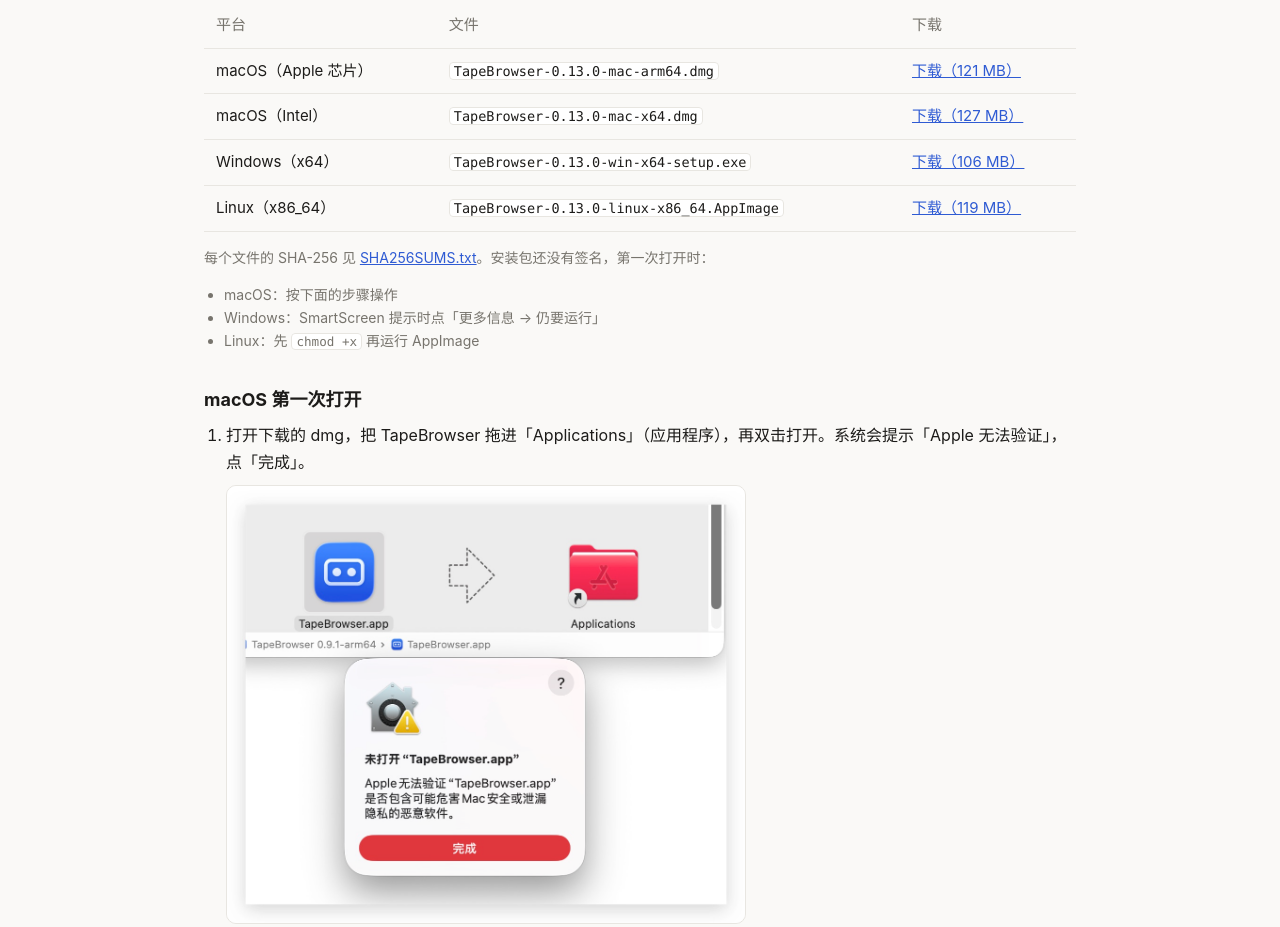
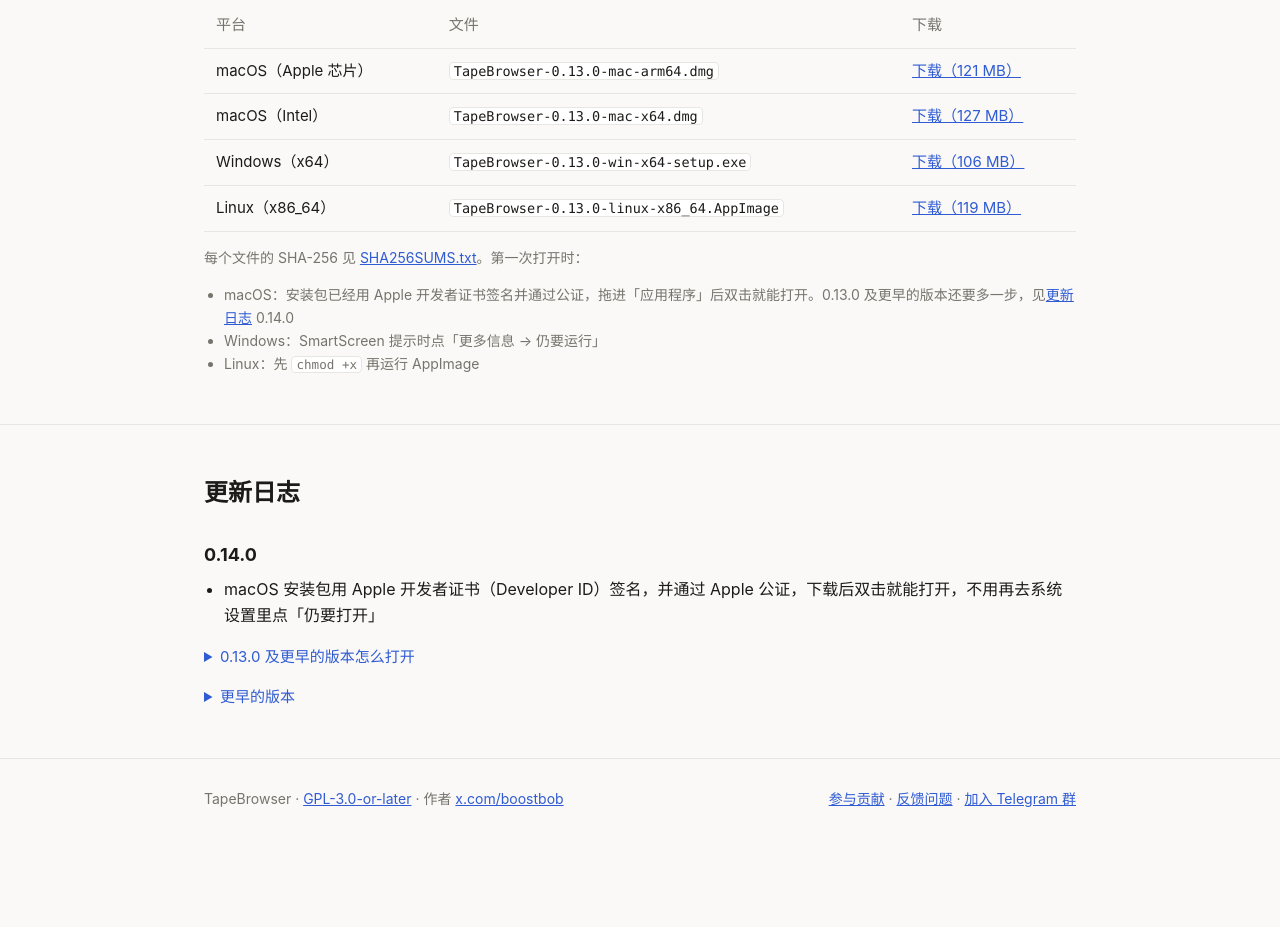
Before and after one commit to trytotapeout/TapeBrowser, an Electron app: page github_pages/index.html in a window 1280 px wide. Shown: the part 2050-2977 px from the top of the page. After the commit the page ends 2900 px from the top, so only its background shows below. Drawn offline with Linux system fonts and the light colour scheme.

Commit message:
Sign and notarize the mac build with Developer ID
Turn on hardened runtime with a JIT-only entitlement and let
electron-builder pick the Developer ID certificate from the keychain.
Notarization runs when APPLE_KEYCHAIN_PROFILE is set.

Keep the Open Anyway steps for 0.13.0 and earlier under the 0.14.0
changelog entry, and collapse older changelog entries by default.

```diff
--- a/github_pages/index.html
+++ b/github_pages/index.html
@@ -81,15 +81,27 @@
           </tbody>
         </table>
         <div class="hint">
-          <p>每个文件的 SHA-256 见 <a href="https://github.com/trytotapeout/TapeBrowser/releases/download/v0.13.0/SHA256SUMS.txt">SHA256SUMS.txt</a>。安装包还没有签名，第一次打开时：</p>
+          <p>每个文件的 SHA-256 见 <a href="https://github.com/trytotapeout/TapeBrowser/releases/download/v0.13.0/SHA256SUMS.txt">SHA256SUMS.txt</a>。第一次打开时：</p>
           <ul>
-            <li>macOS：按下面的步骤操作</li>
+            <li>macOS：安装包已经用 Apple 开发者证书签名并通过公证，拖进「应用程序」后双击就能打开。0.13.0 及更早的版本还要多一步，见<a href="#changelog">更新日志</a> 0.14.0</li>
             <li>Windows：SmartScreen 提示时点「更多信息 → 仍要运行」</li>
             <li>Linux：先 <code>chmod +x</code> 再运行 AppImage</li>
           </ul>
         </div>
+      </div>
+    </section>
 
-        <h3 class="steps-title">macOS 第一次打开</h3>
+    <section id="changelog" class="log" aria-labelledby="changelog-title">
+      <div class="wrap">
+        <h2 id="changelog-title">更新日志</h2>
+
+        <h3>0.14.0</h3>
+        <ul>
+          <li>macOS 安装包用 Apple 开发者证书（Developer ID）签名，并通过 Apple 公证，下载后双击就能打开，不用再去系统设置里点「仍要打开」</li>
+        </ul>
+        <details class="older-mac">
+          <summary>0.13.0 及更早的版本怎么打开</summary>
+            <p>0.13.0 及更早的版本第一次打开时：</p>
             <ol class="steps">
               <li>
                 <p>打开下载的 dmg，把 TapeBrowser 拖进「Applications」（应用程序），再双击打开。系统会提示「Apple 无法验证」，点「完成」。</p>
@@ -101,12 +113,10 @@
               </li>
             </ol>
             <p class="hint">如果提示的是「已损坏，无法打开」（0.9.0 及更早的版本会这样），在终端运行 <code>xattr -dr com.apple.quarantine /Applications/TapeBrowser.app</code> 后再打开。</p>
-      </div>
-    </section>
+        </details>
 
-    <section id="changelog" class="log" aria-labelledby="changelog-title">
-      <div class="wrap">
-        <h2 id="changelog-title">更新日志</h2>
+        <details class="older">
+          <summary>更早的版本</summary>
 
         <h3>0.13.0 <span class="date">2026-10-09</span></h3>
         <ul>
@@ -207,6 +217,7 @@
           <li>页内查找、缩放、历史记录和书签</li>
           <li>网站信息面板；本机内容缓存，读链失败时用缓存兜底</li>
         </ul>
+        </details>
       </div>
     </section>
 
--- a/github_pages/style.css
+++ b/github_pages/style.css
@@ -53,7 +53,6 @@ th { color: var(--muted); font-weight: 500; }
 .hint { color: var(--muted); font-size: 14px; }
 .hint ul { margin: 8px 0 0; padding-left: 20px; }
 
-.steps-title { font-size: 18px; margin: 32px 0 8px; }
 .steps { margin: 0; padding-left: 22px; }
 .steps li { margin: 0 0 24px; }
 .steps p { margin: 0 0 10px; }
@@ -63,6 +62,11 @@ th { color: var(--muted); font-weight: 500; }
 .log h3 .date { color: var(--muted); font-weight: 400; font-size: 14px; margin-left: 8px; }
 .log ul { margin: 6px 0 0; padding-left: 20px; }
 .log li { margin: 3px 0; }
+.log details { margin-top: 16px; }
+.log summary { cursor: pointer; color: var(--link); font-size: 15px; }
+.log details[open] > summary { margin-bottom: 8px; }
+.log .steps { margin-top: 12px; }
+.log .steps li { margin: 0 0 24px; }
 
 /* 分享链接落地页 open/ */
 .open-page { padding: 72px 0 80px; }
--- a/package.json
+++ b/package.json
@@ -67,8 +67,10 @@
       ],
       "icon": "build/icon.icns",
       "artifactName": "${productName}-${version}-mac-${arch}.${ext}",
-      "identity": "-",
-      "hardenedRuntime": false
+      "hardenedRuntime": true,
+      "entitlements": "build/entitlements.mac.plist",
+      "entitlementsInherit": "build/entitlements.mac.plist",
+      "notarize": true
     },
     "win": {
       "target": [
```
Also changed, not shown: README.md, 1 other file. Lines whose indentation alone changed are shown as unchanged.
